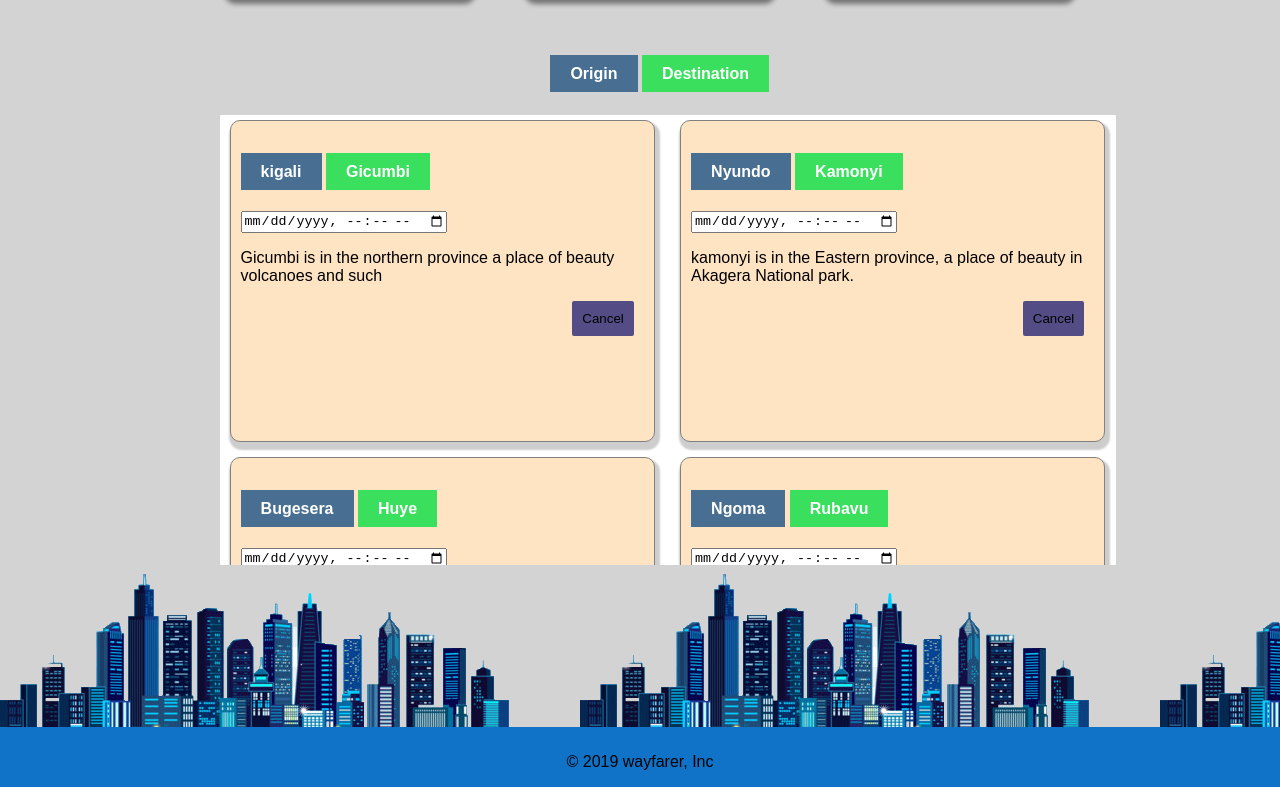
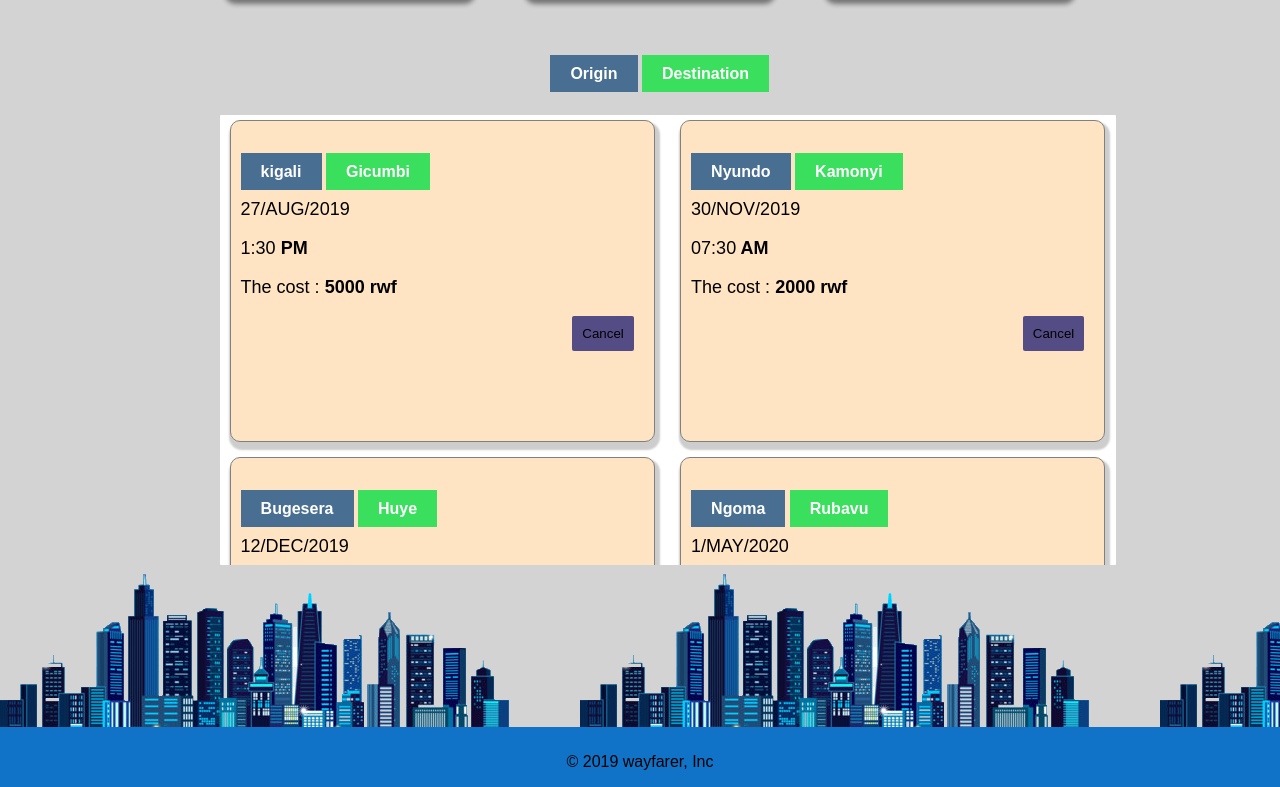
Before and after one commit to izzett222/way-farer, a plain HTML site: page bookings.html in a window 1280 px wide. Shown: the part 726-1513 px from the top of the page. Drawn offline with Linux system fonts and the light colour scheme.

Commit message:
the bookings file finalising
i finished the bookings page design, and also had
to correct some errors on the users home page file.

[finishes 167552791]

```diff
--- a/bookings.css
+++ b/bookings.css
@@ -81,6 +81,9 @@ body{
   position: absolute;
   visibility: hidden;
   z-index: -111;
+}
+form p{
+  font-size: 18px;
 }
 @media screen and (min-width:801px) {
 
--- a/bookings.html
+++ b/bookings.html
@@ -25,9 +25,10 @@
         </ul>
       </div>
       <ul class="menu">
-        <a href="#">Home</a>
+        <a href="userhome.html">Home</a>
         <a href="#">Bookings</a>
-        <a href="#">About_us</a>
+        <a href="trips.html">Trips</a>
+        <a href="about.html">About_us</a>
         <label for="chk" class="hide-menu">
           <i class="fas fa-times"></i>
         </label>
@@ -53,9 +54,9 @@
         <form >
               <span class="org">kigali</span>
                 <span class="dst">Gicumbi </span>
-              <br><input type="datetime-local" >
-              <p>Gicumbi is in the northern province
-                 a place of beauty volcanoes and such</p>
+              <p>27/AUG/2019</p>
+              <p>1:30<b> PM</b></p>
+              <p>The cost : <b>5000 rwf</b></p>
               <input type="submit" value="Cancel" >
             </form>
       </div>
@@ -63,9 +64,9 @@
         <form >
               <span class="org">Nyundo</span>
                 <span class="dst">Kamonyi</span>
-                <br><input type="datetime-local" >
-              <p>kamonyi is in the Eastern province,
-                 a place of beauty in Akagera National park.</p>
+                <p>30/NOV/2019 </p>
+                <p>07:30<b> AM</b></p>
+              <p>The cost : <b>2000 rwf</b></p>
               <input type="submit" value="Cancel" >
             </form>
       </div>
@@ -73,10 +74,9 @@
         <form >
               <span class="org">Bugesera</span>
               <span class="dst">Huye</span>
-
-              <br><input type="datetime-local" >
-             <p>Huye is in the southern province
-                a place of beauty the musilm and such</p>
+              <p>12/DEC/2019 </p>
+              <p>11:30<b> AM</b></p>
+            <p>The cost : <b>3500 rwf</b></p>
              <input type="submit" value="Cancel" >
         </form>
       </div>
@@ -84,9 +84,9 @@
           <form >
               <span class="org">Ngoma</span>
               <span class="dst">Rubavu</span>
-              <br><input type="datetime-local" >
-                <p>Rubavu is in the Eastern province, it's
-                   a place of beauty volcanoes,Kivu lake and such</p>
+              <p>1/MAY/2020</p>
+              <p>12:00<b> PM</b></p>
+             <p>The cost : <b>1000 rwf</b></p>
                 <input type="submit" name="cancel" value="Cancel" >
           </form>
       </div>
```
Also changed, not shown: userhome.html (+0 -3 lines).
